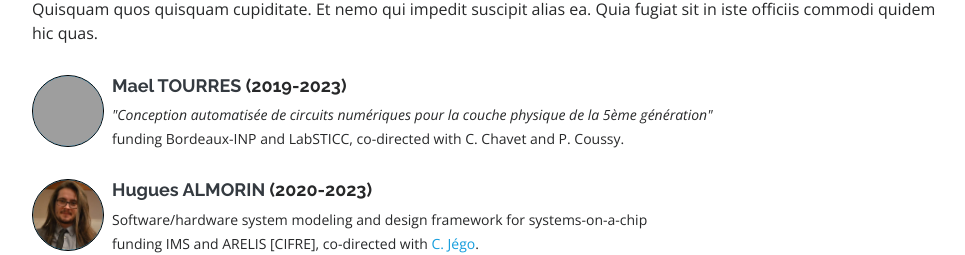
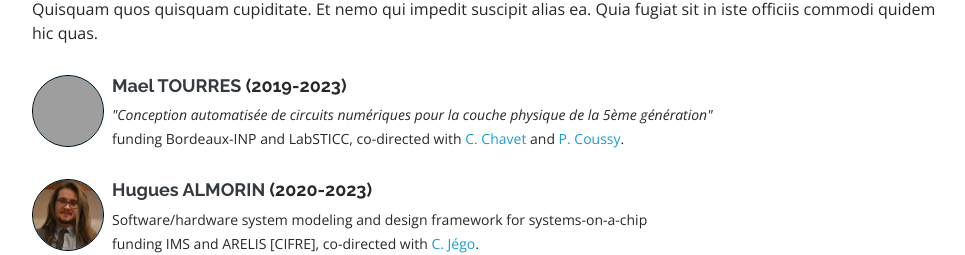
Before and after one commit to blegal/blegal.github.io, a plain HTML site: page index.html in a window 1280 px wide. Shown: the part 7660-7915 px from the top of the page, without its empty margins (298-1263 px from the left). Drawn offline with nearby package versions, Linux system fonts and the light colour scheme; grey boxes are pictures that could not be loaded.

Commit message:
Update index.html

```diff
--- a/index.html
+++ b/index.html
@@ -976,7 +976,7 @@
             </div>
             <h4 class="title"><a href="">Mael TOURRES</a> (2019-2023)</h4>
             <p class="description"><i>"Conception automatisée de circuits numériques pour la couche physique de la 5ème génération"</i></p>
-            <p class="description">funding Bordeaux-INP and LabSTICC, co-directed with C. Chavet and P. Coussy.</p>
+            <p class="description">funding Bordeaux-INP and LabSTICC, co-directed with <a href="https://fr.linkedin.com/in/cyrille-chavet-47254b18">C. Chavet</a> and <a href="https://fr.linkedin.com/in/philippe-coussy-1a24b215">P. Coussy</a>.</p>
           </div>
 
           <div class="col-lg-4 col-md-6 icon-box" data-aos="fade-up" data-aos-delay="100">
```
